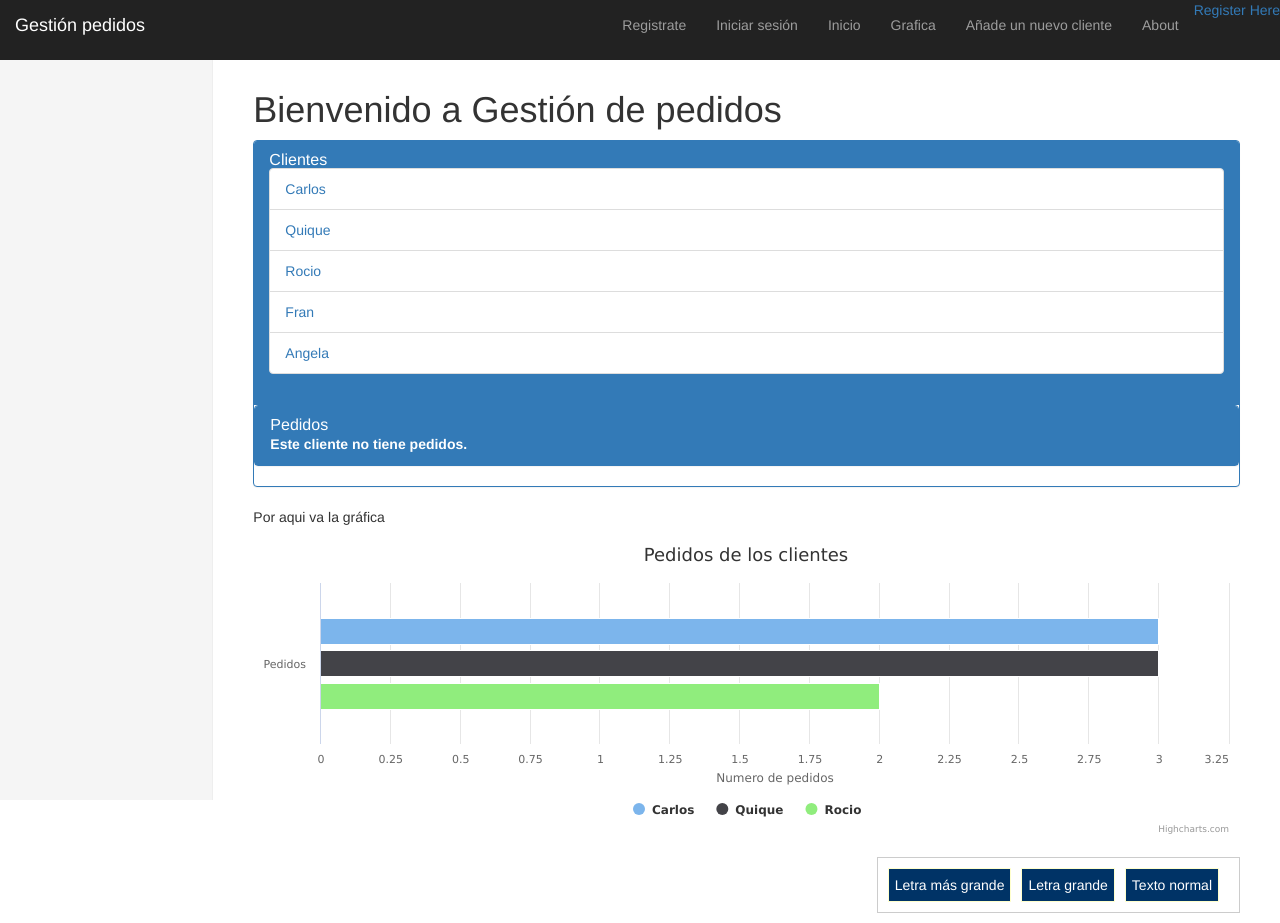
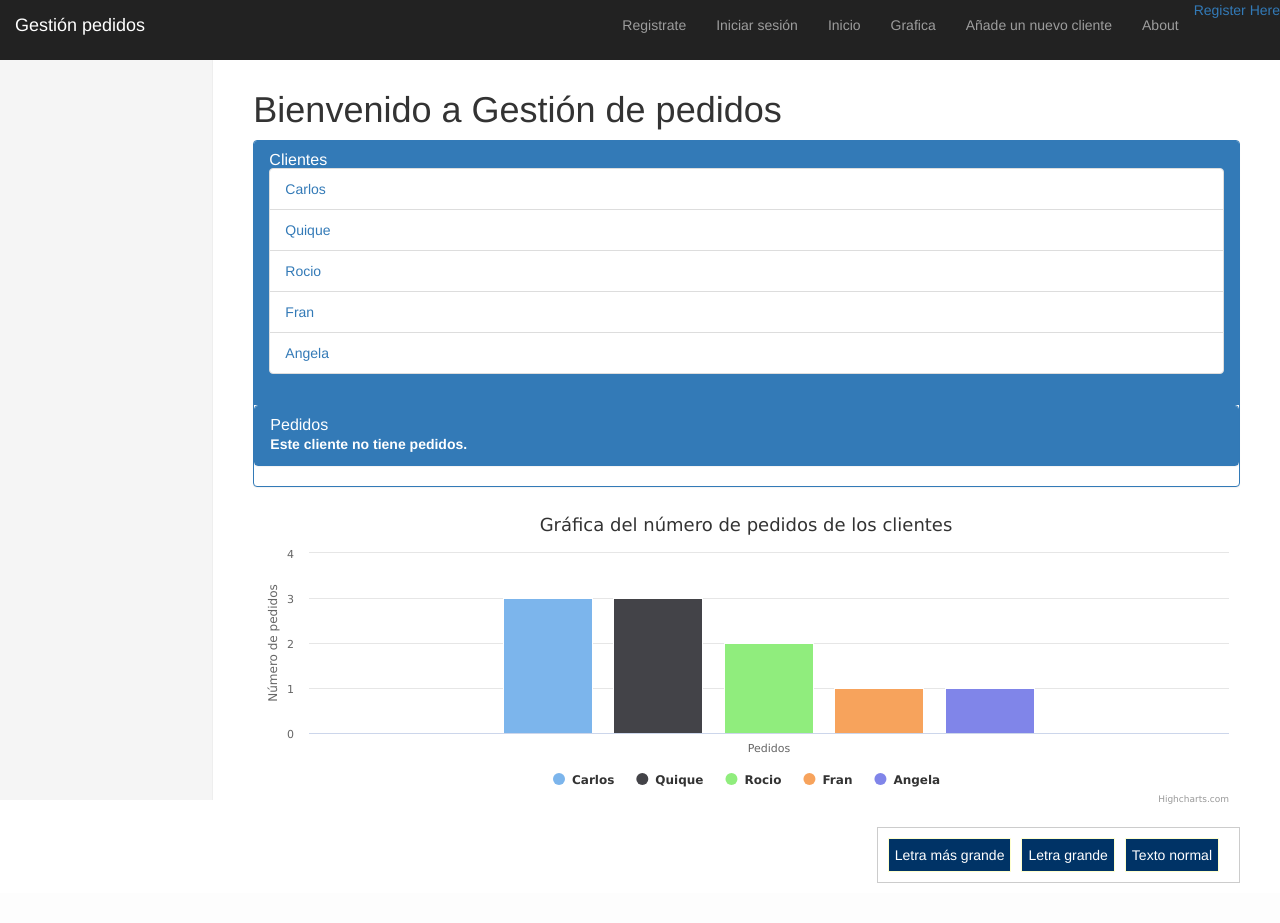
Before and after one commit to ignaciorecuerda/gestionpedidos_django, a Django app: page /gestionpedidos/ in a window 1280 px wide. After the commit the page ends 883 px from the top, so only its background shows below. Run offline with Django 3.2, Linux system fonts and the light colour scheme; data comes from the database, SQL or seed files in the repository; some libraries are stand-ins or nearby versions.

Commit message:
arreglo de algunos detalles. Falta hacer un bucle con los datos, ya que solo muestra los datos de los 5 primeros clientes

```diff
--- a/tango_with_django_project/gestionpedidos/views.py
+++ b/tango_with_django_project/gestionpedidos/views.py
@@ -174,7 +174,6 @@ def register(request):
 
 #Devuelve los datos para las graficas
 def reclama_datos(request):
-    print '------> ENTRA EN reclama_datos!!!!!!'
     listaClientes = Cliente.objects.all()
     context_dict = {'clientes': listaClientes}
 
--- a/tango_with_django_project/templates/gestionpedidos/index.html
+++ b/tango_with_django_project/templates/gestionpedidos/index.html
@@ -22,20 +22,21 @@
 
             function Visualiza_datos (datos) {
                 $(function () {
+                    alert(datos.length)
                     var chart = new Highcharts.Chart({
                         chart: {
-                            type: 'bar',
+                            type: 'column',
                             renderTo: 'container'
                         },
                         title: {
-                            text: 'Pedidos de los clientes'
+                            text: 'Gráfica del número de pedidos de los clientes'
                         },
                         xAxis: {
                             categories: ['Pedidos']
                         },
                         yAxis: {
                             title: {
-                                text: 'Numero de pedidos'
+                                text: 'Número de pedidos'
                             }
                         },
                         series: [{
@@ -47,12 +48,19 @@
                         }, {
                             name: datos[4],
                             data: [datos[5]]
+                        }, {
+                            name: datos[6],
+                            data: [datos[7]]
+                        }, {
+                            name: datos[8],
+                            data: [datos[9]]
                         }],
                     });
                 });
             };
         });
     </script>
+
 {% endblock %}
 
 {% block body_block %}
@@ -94,7 +102,7 @@
             </div>
         </div>
     </div>
-    <div><p>Por aqui va la gráfica</p></div>
+
     <div id="container" style="height: 300px"></div>
 
     {% endblock %}
```
